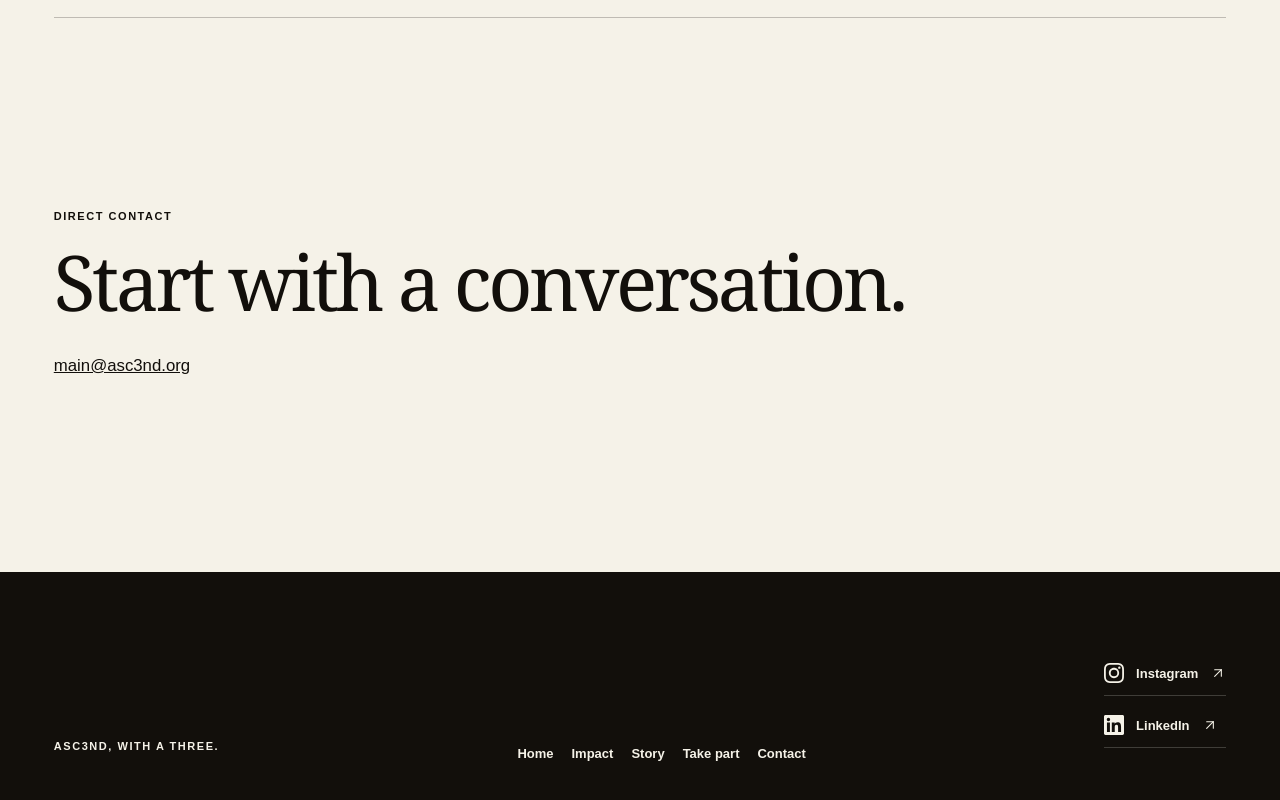
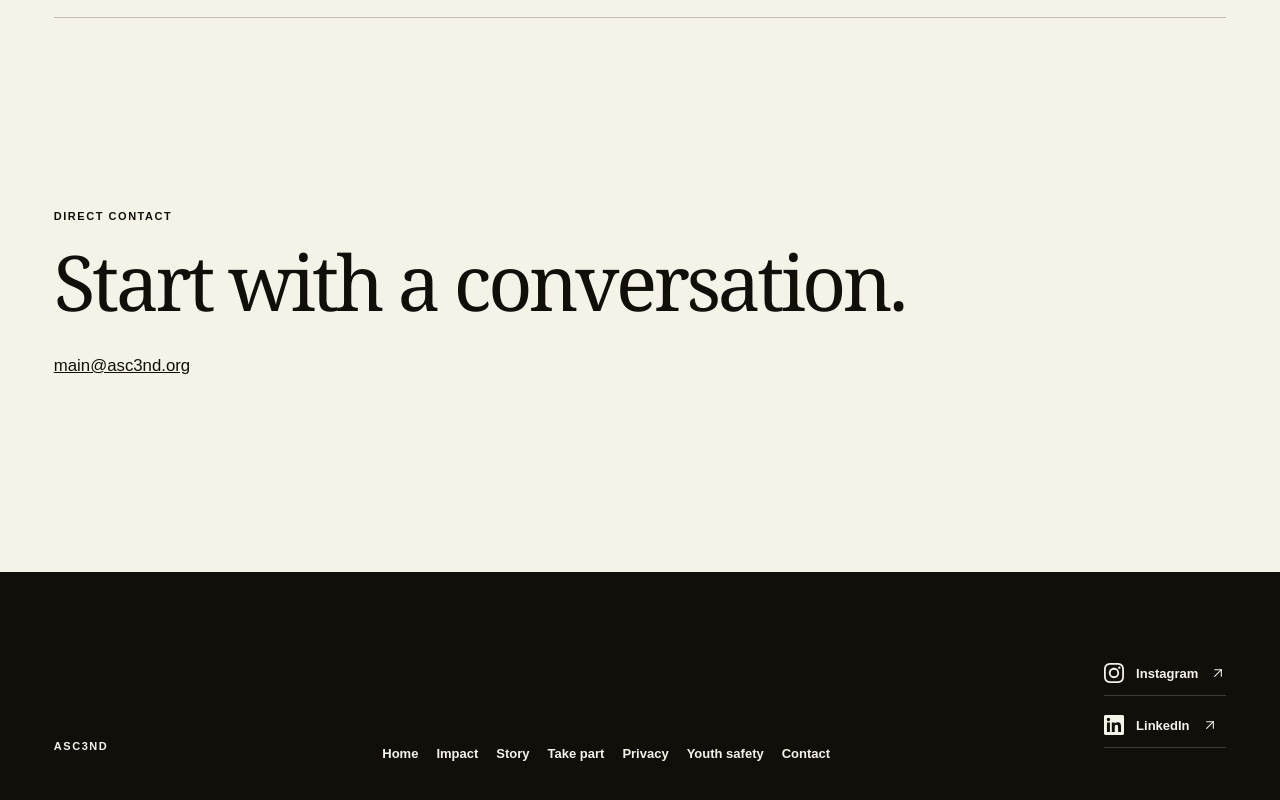
Before and after one commit to executiveusa/asc3nd-brand-site, a Next.js app: page /take-part in a window 1280 px wide. Shown: the part 2273-3073 px from the top of the page. Built offline with nearby package versions, Linux system fonts and the light colour scheme.

Commit message:
Remove internal brand note and add trust links

```diff
--- a/components/InteriorPage.tsx
+++ b/components/InteriorPage.tsx
@@ -31,12 +31,14 @@ export function InteriorPage({ eyebrow, title, intro, children }: InteriorPagePr
 
       <footer className="footer interior-footer">
         <div className="shell interior-footer-inner">
-          <p className="eyebrow"><BrandWordmark />, with a three.</p>
+          <p className="eyebrow"><BrandWordmark /></p>
           <nav aria-label="Footer navigation">
             <a href="/">Home</a>
             <a href="/impact">Impact</a>
             <a href="/story">Story</a>
             <a href="/take-part">Take part</a>
+            <a href="/privacy">Privacy</a>
+            <a href="/youth-safety">Youth safety</a>
             <a href="mailto:main@asc3nd.org">Contact</a>
           </nav>
           <SocialLinks />
```
